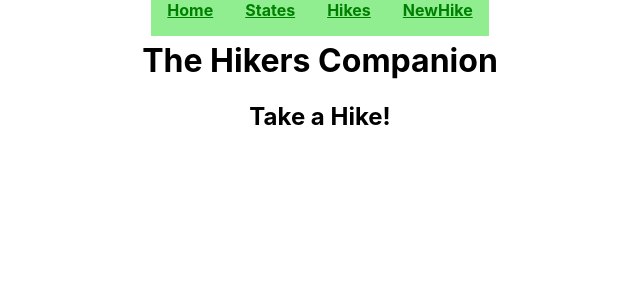
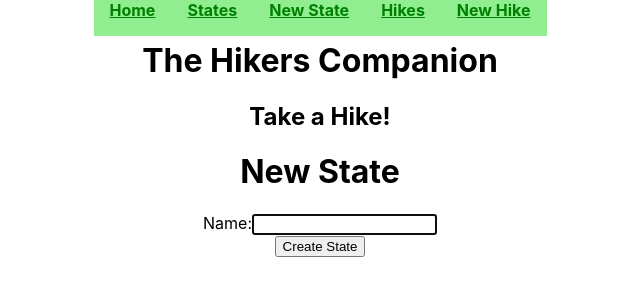
Before and after one commit to ssvana83/hike-app-frontend, a React (Create React App) app: page /states/new in a window 1280 px wide. Shown: the top 300 px of the page, without its empty margins (320-960 px from the left). Built offline with nearby package versions, Linux system fonts and the light colour scheme; no server answers.

Commit message:
created NewStateForm

```diff
--- a/src/App.js
+++ b/src/App.js
@@ -1,20 +1,18 @@
 import React, { useState, useEffect } from 'react';
+import { BrowserRouter as Router, Route, Routes } from "react-router-dom"
 
 import './App.css';
-import { BrowserRouter as Router, Route, Routes } from "react-router-dom"
 import HomePage from "./components/HomePage";
 import Header from "./components/Header";
 import Navbar from "./components/Navbar";
 import HikeCard from "./components/HikeCard";
 import HikeForm from "./components/HikeForm";
-
-
 import StateCardHikes from './components/StateCardHikes';
 import StatesList from './components/StatesList';
 import HikesList from './components/HikesList';
+import NewStateForm from './components/NewStateForm';
 
 function App() {
-
   const [ states, setStates ] = useState([])
   const [hikes, setHikes] = useState([])
 
@@ -22,7 +20,7 @@ function App() {
     fetch('http://localhost:9393/states')
     .then(response => response.json())
     .then(data => {
-      console.log(data)
+      // console.log(data)
       setStates(data)
     })
   }, [])
@@ -34,13 +32,14 @@ function App() {
         <Header slogan="Take a Hike!" storename="The Hikers Companion" />
         <Routes>
 
-
+          <Route path="/" element={<HomePage />} />
           <Route path="/states" element={<StatesList states={ states } />} />
           <Route path="/states/:id/hikes" element={<StateCardHikes  states={ states } />} />
+          <Route path="/states/new" element={<NewStateForm />} />
+
+          <Route path="/hikes" element={<HikesList states={ states }/>} />
+          <Route path="/hikes/:id" element={<HikeCard />} />
           <Route path="/hikes/new" element={<HikeForm />} />
-          <Route path="/hikes/:id" element={<HikeCard />} />
-          <Route path="/hikes" element={<HikesList states={ states }/>} />
-          <Route path="/" element={<HomePage />} />
 
         </Routes>
       </Router>
--- a/src/components/Navbar.js
+++ b/src/components/Navbar.js
@@ -43,6 +43,16 @@ const Navbar = () => {
         }}
         exact
         style={style}
+        to="/states/new"
+      >New State</NavLink>
+
+      <NavLink
+        activestyle={{
+          fontWeight: "bolder",
+          color: "red"
+        }}
+        exact
+        style={style}
         to="/hikes"
       >Hikes</NavLink>
 
@@ -54,7 +64,7 @@ const Navbar = () => {
         exact
         style={style}
         to="/hikes/new"
-      >NewHike</NavLink>
+      >New Hike</NavLink>
     </div>
   )
 }
--- /dev/null
+++ b/src/components/NewStateForm.js
@@ -0,0 +1,47 @@
+import React, { useState } from 'react';
+import { useNavigate } from 'react-router-dom';
+
+const NewStateForm = () => {
+  const [ name, setName ] = useState("");
+
+  const navigate = useNavigate()
+
+  const handleChange = e => {
+    setName(e.target.value);
+  }
+
+  const handleSubmit = e => {
+    e.preventDefault();
+
+    const newState = {
+      name: name.name
+    }
+
+    fetch("http://localhost:9393/states", {
+      method: "POST",
+      headers: {
+        "Content_Type": "application/json",
+      },
+      body: JSON.stringify(newState)
+    })
+    .then(() => navigate.push("/states"))
+
+  }
+
+  return (
+    <div>
+      <h1>New State</h1>
+      <form onSubmit={ handleSubmit }>
+        <div>
+          <label htmlFor="name">Name:</label>
+          <input type="text" id="name" value={ name } autoFocus="true" onChange={handleChange}/>
+        </div>
+
+        <input type="submit" value={"Create State"}/>
+
+      </form>
+    </div>
+  )
+}
+
+export default NewStateForm;
--- a/src/components/StateCard.js
+++ b/src/components/StateCard.js
@@ -1,9 +1,8 @@
-import {useState, useEffect} from "react"
-import {Link, useParams} from "react-router-dom"
+import {useState, useEffect} from "react";
+import {Link} from "react-router-dom";
+import Hike from './Hike';
 
 const StateCard = ({ state, deleteState, hikes }) => {
-  const [stateObject, setStateObject] = useState({});
-  const finalState = state ? state : stateObject
 
 
   return (
@@ -12,8 +11,7 @@ const StateCard = ({ state, deleteState, hikes }) => {
        */}
        {/* <h3>State Name: <Link to={`/states/${finalState.id}/hikes`}>{finalState.statename}</Link></h3> */}
        <Link to={`/states/${state.id}/hikes`}>{ state.statename }</Link> - <button onClick={ () => deleteState(state.id) }>Delete</button>
-      {/* <h2>Hike Name: {finalState.hikes.name} </h2> */}
-      {/* <h4>Town Name: {finalState.townname} </h4> */}
+       {/* <Hike hikes={state.hikes}/> */}
     </div>
   )
 }
--- a/src/components/StateCardHikes.js
+++ b/src/components/StateCardHikes.js
@@ -2,41 +2,31 @@ import React from 'react'
 import { useState, useEffect } from "react";
 import { Link, useParams } from "react-router-dom";
 import HikeCard from './HikeCard';
-
-
 
 const StateCardHikes = ({ states }) => {
   const { id } = useParams();
   const [stateObject, setStateObject] = useState({});
 
   useEffect(() => {
+    fetch(`http://localhost:9393/states/${id}/hikes`)
+      .then(resp => resp.json())
+      .then(states => setStateObject(states))
+  }, [states, id]);
 
-        fetch(`http://localhost:9393/states/${id}/hikes`)
-        .then(resp => resp.json())
-        .then(states => setStateObject(states))
-
-}, [states, id]);
-
-  const finalHike = states ? states: stateObject
-
+  const finalHike = states ? states : stateObject
 
   console.log(states[id])
   console.log(id)
 
   // const hikeCard = stateObject.hikes.map((hike, index) => <HikeCard key={ index } hike={ hike } states={ states } />)
 
+
   return (
     <div>
-      <h3>Name: <Link to={`/hikes/${finalHike.id}`}>{finalHike.name}</Link></h3>
-      {/* <ul>
-        <li>I am the Hikes</li>
-      </ul> */}
-      {/* <h3>Hikes in this state: <Link to={`/hikes/${finalHike.id}`}>{finalHike.name}</Link> </h3> */}
+      <h3>Hikes in this state: <Link to={`/hikes/${finalHike.id}`}>{finalHike.name}</Link></h3>
 
     </div>
   )
 }
 
 export default StateCardHikes;
-
-// /states/:id/hikes
--- a/src/components/StatesList.js
+++ b/src/components/StatesList.js
@@ -1,18 +1,10 @@
 import StateCard from "./StateCard"
-
 
 const StatesList = ({ states }) => {
 
+  const renderStates = states.map(state => <StateCard key={state.id} state={state} hikes={state.hikes} />)
 
-
-const renderStates = states.map(state => <StateCard key={state.id} state={state} hikes={state.hikes} />)
-
-  // const authorCards = authors.map((author, index) => <AuthorCard key={ index } author={ author } deleteAuthor={ deleteAuthor }/>)
-
-
-console.log(states)
-
-
+  console.log(states)
 
   return (
     <div>
```
